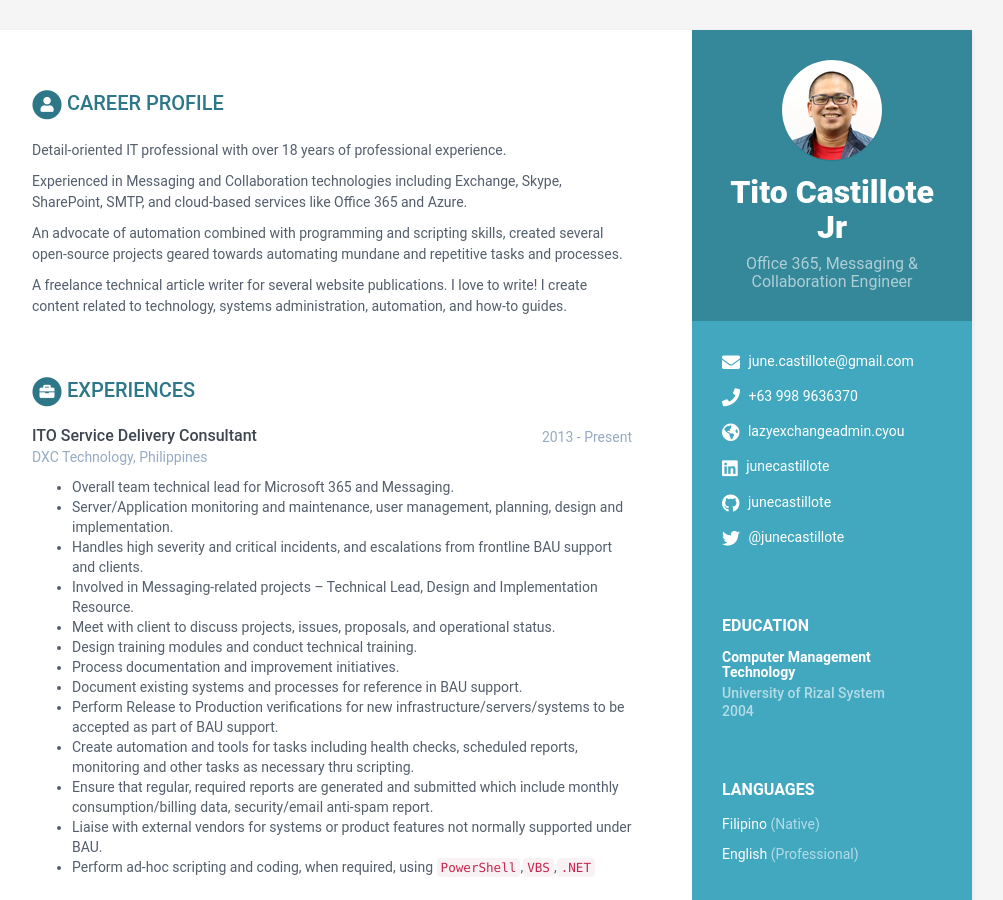
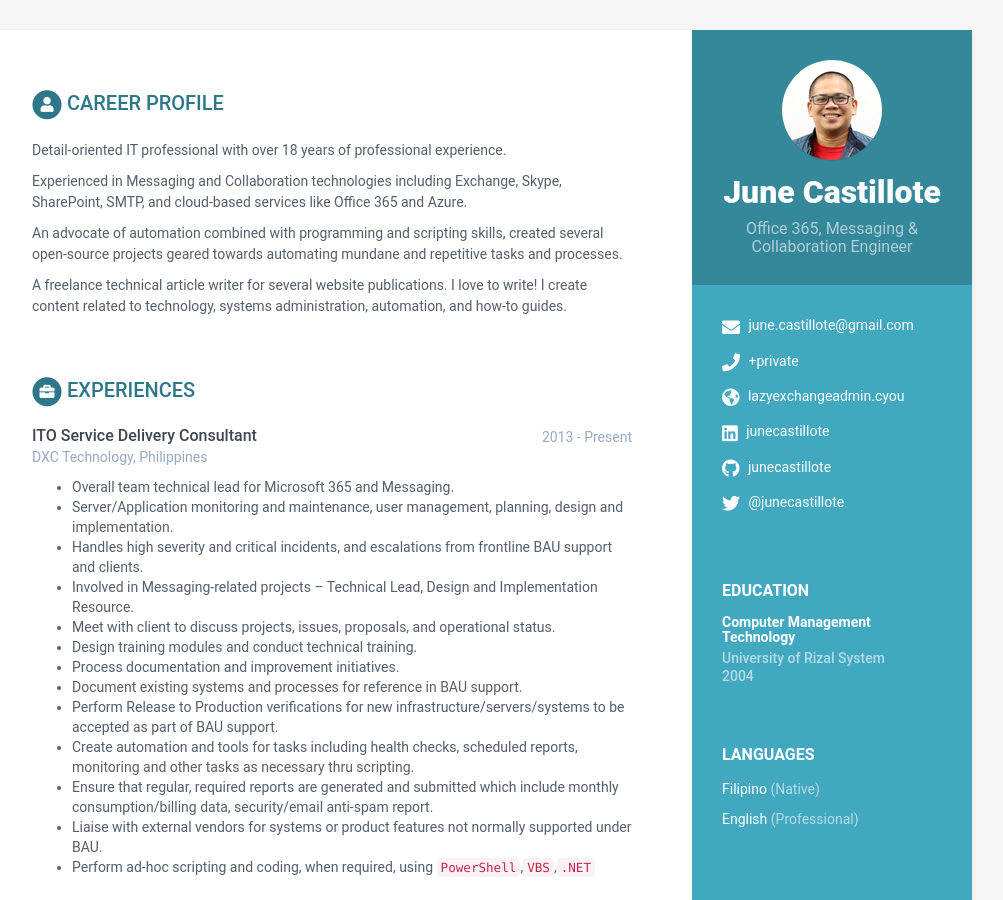
Before and after one commit to junec1982/junec1982.github.io, a Jekyll site: the page built from index.html, in a window 1280 px wide and 900 px high. Shown: the whole window, without its empty margins (168-1171 px from the left). Built offline with Jekyll 4.4.1, drawn with Linux system fonts in a browser that asks for light colours.

Commit message:
Update data.yml

```diff
--- a/_data/data.yml
+++ b/_data/data.yml
@@ -7,13 +7,13 @@ sidebar:
     education: True # set to False if you want education in main section instead of in sidebar
 
     # Profile information
-    name: Tito Castillote Jr
+    name: June Castillote
     tagline: Office 365, Messaging & Collaboration Engineer
     avatar: me.png  #place a 100x100 picture inside /assets/images/ folder and provide the name of the file below
 
     # Sidebar links
     email: june.castillote@gmail.com
-    phone: +63 998 9636370
+    phone: +private
     website: lazyexchangeadmin.cyou #do not add http://
     linkedin: junecastillote
     github: junecastillote
```
